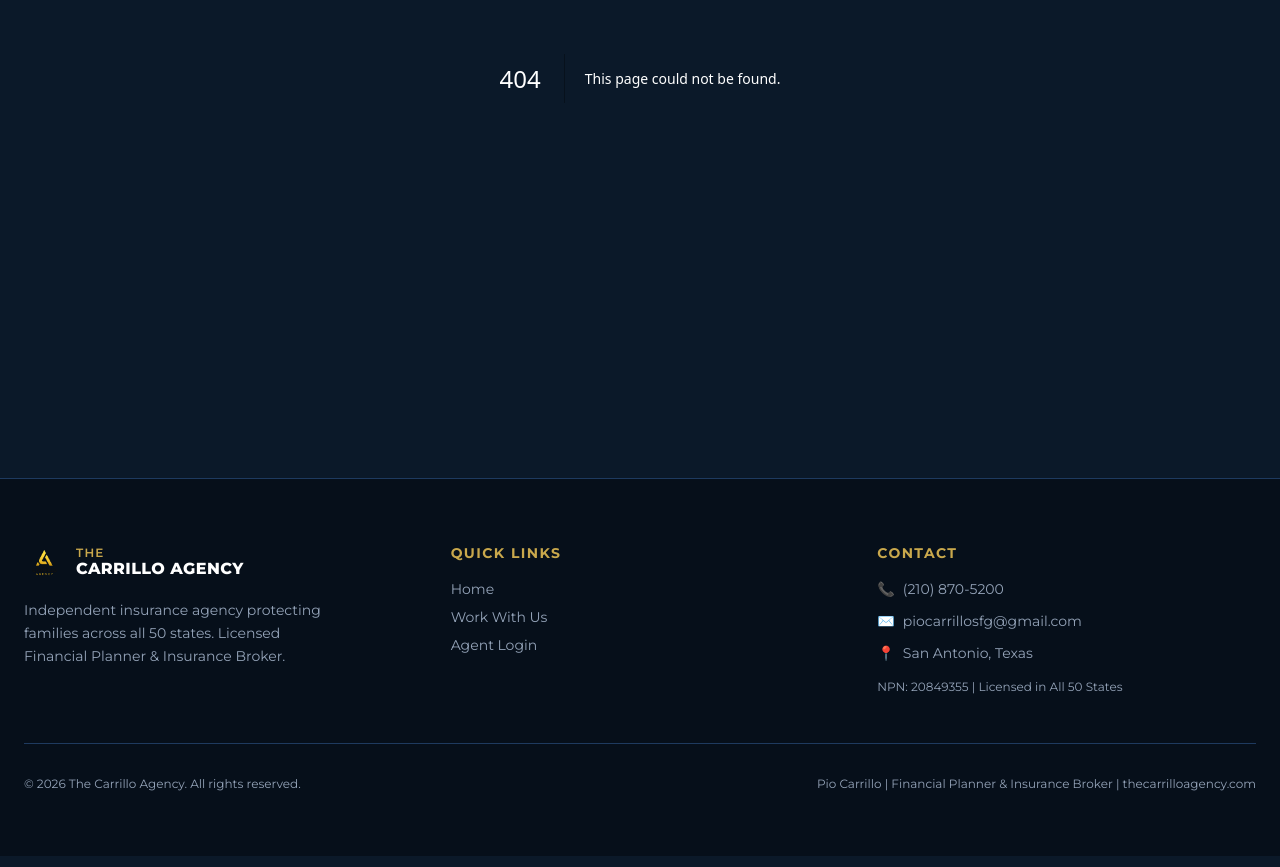
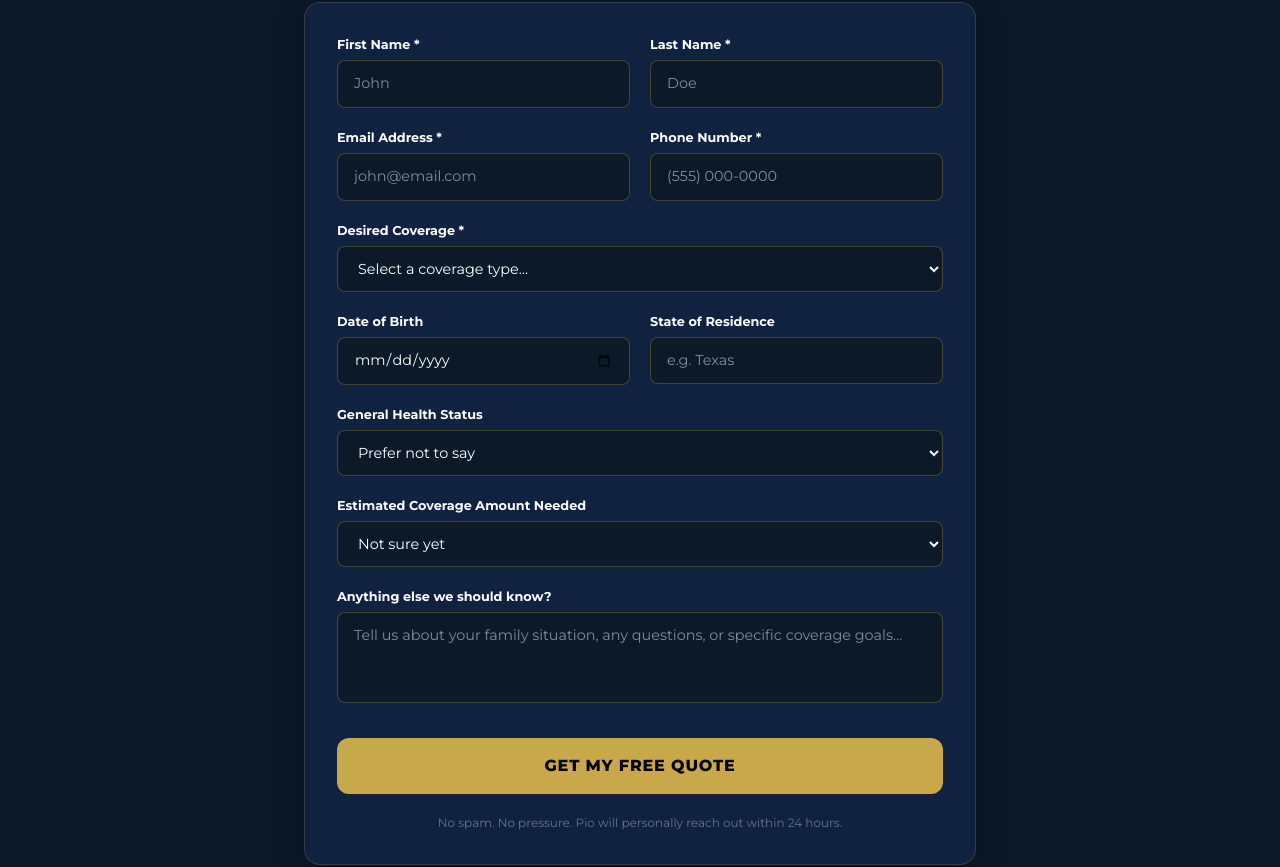
Before and after one commit to piocarrillo17/carrillo-agency-site, a Next.js app: page /quote in a window 1280 px wide. Before the commit this address had no page. Shown: the part 395-1262 px from the top of the page. Built offline with nearby package versions, Linux system fonts and the light colour scheme.

Commit message:
Add quote form, coverage pages, and site updates

```diff
--- a/app/join/page.tsx
+++ b/app/join/page.tsx
@@ -81,8 +81,8 @@ export default function Join() {
             </p>
             <h1 className="font-black leading-tight text-white mb-6"
               style={{ fontSize: "clamp(2.8rem, 6vw, 4.2rem)", fontWeight: 900, lineHeight: 1.1 }}>
-              Own Your Career<br />
-              <span style={{ color: yellow }}>with Symmetry<br />Financial Group.</span>
+              Join the<br />
+              <span style={{ color: yellow }}>Carrillo Agency.</span>
             </h1>
             <p className="mb-10 max-w-2xl leading-relaxed"
               style={{ fontSize: "1.1rem", fontWeight: 300, color: "rgba(255,255,255,0.82)" }}>
@@ -97,7 +97,7 @@ export default function Join() {
               <a href="tel:2108705200"
                 className="px-10 py-4 rounded-lg text-white text-center border-2 hover:bg-white hover:text-black transition-all"
                 style={{ borderColor: skyBlue, fontWeight: 700, fontSize: "0.9rem" }}>
-                Talk to Pio — (210) 870-5200
+                Talk to Pio
               </a>
             </div>
           </div>
@@ -348,14 +348,14 @@ export default function Join() {
           </div>
           <div className="relative rounded-2xl overflow-hidden" style={{ minHeight: "460px" }}>
             <img
-              src="https://images.unsplash.com/photo-1507003211169-0a1dd7228f2d?w=900&q=80"
-              alt="Young professional smiling with laptop"
+              src="https://images.unsplash.com/photo-1522071820081-009f0129c71c?w=900&q=80"
+              alt="Happy team working on laptops in modern office"
               className="w-full h-full object-cover"
             />
             <div className="absolute inset-0" style={{ background: "linear-gradient(180deg, transparent 40%, rgba(1,22,132,0.92) 100%)" }} />
             <div className="absolute bottom-0 left-0 right-0 p-8">
-              <p className="font-black text-white" style={{ fontSize: "1.5rem", fontWeight: 900 }}>Own Your Career.</p>
-              <p className="font-bold" style={{ color: yellow, fontSize: "1rem", fontWeight: 700 }}>Experience the Symmetry Difference.</p>
+              <p className="font-black text-white" style={{ fontSize: "1.5rem", fontWeight: 900 }}>Build Your Business.</p>
+              <p className="font-bold" style={{ color: yellow, fontSize: "1rem", fontWeight: 700 }}>The Carrillo Agency · Powered by Symmetry Financial Group</p>
             </div>
           </div>
         </div>
@@ -410,8 +410,11 @@ export default function Join() {
               Start Your Journey
             </p>
             <h2 className="font-black leading-tight mb-4" style={{ color: midnight, fontSize: "clamp(2rem, 4vw, 2.5rem)", fontWeight: 900 }}>
-              Apply to Join<br />The Carrillo Agency
+              Join the Carrillo Agency
             </h2>
+            <p className="font-black uppercase tracking-widest" style={{ color: royal, fontSize: "0.65rem", letterSpacing: "0.2em" }}>
+              Powered by Symmetry Financial Group
+            </p>
             <p style={{ color: "#4a5568", fontWeight: 300, fontSize: "1rem" }}>
               Fill out the form and Pio will personally reach out within 24 hours.
             </p>
--- a/app/page.tsx
+++ b/app/page.tsx
@@ -6,21 +6,25 @@ const services = [
     icon: "🛡️",
     title: "Life Insurance",
     desc: "Term and whole life policies that protect your family's future if the unexpected happens.",
+    href: "/coverage/life-insurance",
   },
   {
     icon: "🏠",
     title: "Mortgage Protection",
     desc: "Ensure your family keeps the home you've worked so hard for — no matter what.",
+    href: "/coverage/mortgage-protection",
   },
   {
     icon: "🕊️",
     title: "Final Expense",
     desc: "Affordable coverage that takes care of end-of-life costs so your loved ones don't have to.",
+    href: "/coverage/final-expense",
   },
   {
     icon: "💳",
     title: "Debt-Free Life",
     desc: "Strategic plans to eliminate debt and build lasting financial freedom for your family.",
+    href: "/coverage/debt-free-life",
   },
 ];
 
@@ -39,7 +43,7 @@ const carriers = [
 
 const stats = [
   { value: "All 50", label: "States Licensed" },
-  { value: "10+", label: "Carrier Partners" },
+  { value: "40+", label: "Carrier Partners" },
   { value: "100%", label: "Independent & Unbiased" },
   { value: "Free", label: "Consultations" },
 ];
@@ -49,7 +53,6 @@ export default function Home() {
     <main>
       {/* HERO */}
       <section className="relative min-h-[90vh] flex items-center overflow-hidden">
-        {/* Background image */}
         <div className="absolute inset-0 z-0">
           <img
             src="https://images.unsplash.com/photo-1529156069898-49953e39b3ac?w=1920&q=80"
@@ -64,23 +67,23 @@ export default function Home() {
           <div>
             <div className="inline-flex items-center gap-2 px-4 py-2 rounded-full text-xs font-semibold tracking-widest uppercase mb-6"
               style={{ background: "rgba(201,168,76,0.15)", border: "1px solid rgba(201,168,76,0.4)", color: "#C9A84C" }}>
-              San Antonio, Texas · Licensed in All 50 States
+              Licensed in All 50 States
             </div>
             <h1 className="text-5xl md:text-6xl font-extrabold leading-tight mb-6">
               Your Family Deserves{" "}
               <span style={{ color: "#C9A84C" }}>the Best Protection.</span>
             </h1>
             <p className="text-lg text-[#94A3B8] mb-10 max-w-lg leading-relaxed">
-              The Carrillo Agency is an independent insurance brokerage helping families protect what matters most — with unbiased advice from 10+ top-rated carriers.
+              The Carrillo Agency is an independent insurance brokerage helping families protect what matters most — with unbiased advice from 40+ top-rated carriers.
             </p>
             <div className="flex flex-col sm:flex-row gap-4">
-              <a href="tel:2108705200"
+              <Link href="/quote"
                 className="btn-gold px-8 py-4 rounded-xl text-base text-center">
-                📞 Call (210) 870-5200
-              </a>
-              <a href="mailto:piocarrillosfg@gmail.com?subject=Free Quote Request"
+                Get a Free Quote
+              </Link>
+              <a href="mailto:piocarrillosfg@gmail.com?subject=Coverage Question"
                 className="btn-outline px-8 py-4 rounded-xl text-base text-center">
-                Get a Free Quote
+                Contact Us
               </a>
             </div>
           </div>
@@ -100,7 +103,7 @@ export default function Home() {
       </section>
 
       {/* SERVICES */}
-      <section className="py-24 px-6" style={{ background: "#0B1929" }}>
+      <section id="services" className="py-24 px-6" style={{ background: "#0B1929" }}>
         <div className="max-w-7xl mx-auto">
           <div className="text-center mb-16">
             <p className="text-[#C9A84C] text-sm font-semibold tracking-widest uppercase mb-3">What We Offer</p>
@@ -110,26 +113,29 @@ export default function Home() {
             </p>
           </div>
           <div className="grid grid-cols-1 sm:grid-cols-2 lg:grid-cols-4 gap-6">
-            {services.map(({ icon, title, desc }) => (
-              <div key={title} className="card-navy rounded-2xl p-7">
+            {services.map(({ icon, title, desc, href }) => (
+              <Link key={title} href={href}
+                className="card-navy rounded-2xl p-7 block transition-all hover:-translate-y-1 hover:border-[#C9A84C] group"
+                style={{ border: "1px solid rgba(201,168,76,0.1)" }}>
                 <div className="text-4xl mb-5">{icon}</div>
-                <h3 className="text-lg font-bold mb-3">{title}</h3>
-                <p className="text-sm text-[#94A3B8] leading-relaxed">{desc}</p>
-              </div>
+                <h3 className="text-lg font-bold mb-3 group-hover:text-[#C9A84C] transition-colors">{title}</h3>
+                <p className="text-sm text-[#94A3B8] leading-relaxed mb-4">{desc}</p>
+                <span className="text-xs font-semibold tracking-wide" style={{ color: "#C9A84C" }}>Learn More →</span>
+              </Link>
             ))}
           </div>
         </div>
       </section>
 
-      {/* PHOTO STRIP — SFG mood: candid, diverse, professional */}
+      {/* FAMILY PHOTO STRIP */}
       <section className="py-16 px-6" style={{ background: "#F8FAFC" }}>
         <div className="max-w-7xl mx-auto">
           <div className="grid grid-cols-2 md:grid-cols-4 gap-4">
             {[
-              { src: "https://images.unsplash.com/photo-1600880292203-757bb62b4baf?w=600&q=80", alt: "Agent meeting with family at home" },
-              { src: "https://images.unsplash.com/photo-1573497019940-1c28c88b4f3e?w=600&q=80", alt: "Professional woman with documents" },
-              { src: "https://images.unsplash.com/photo-1581091226825-a6a2a5aee158?w=600&q=80", alt: "Person working from home on laptop" },
               { src: "https://images.unsplash.com/photo-1543342384-1f1350e27861?w=600&q=80", alt: "Happy family outdoors" },
+              { src: "https://images.unsplash.com/photo-1511895426328-dc8714191011?w=600&q=80", alt: "Family laughing together" },
+              { src: "https://images.unsplash.com/photo-1506863530036-1efeddceb993?w=600&q=80", alt: "Parents with young children" },
+              { src: "https://images.unsplash.com/photo-1581579438747-1dc8d17bbce4?w=600&q=80", alt: "Family portrait smiling" },
             ].map(({ src, alt }) => (
               <div key={alt} className="rounded-2xl overflow-hidden" style={{ aspectRatio: "4/3" }}>
                 <img src={src} alt={alt} className="w-full h-full object-cover hover:scale-105 transition-transform duration-500" />
@@ -139,7 +145,7 @@ export default function Home() {
         </div>
       </section>
 
-      {/* WHY US — light section */}
+      {/* WHY US */}
       <section className="py-24 px-6" style={{ background: "#F8FAFC" }}>
         <div className="max-w-7xl mx-auto grid md:grid-cols-2 gap-16 items-center">
           <div>
@@ -152,7 +158,7 @@ export default function Home() {
             </p>
             <div className="flex flex-col gap-4">
               {[
-                { icon: "✅", text: "Access to 10+ top-rated carriers" },
+                { icon: "✅", text: "Access to 40+ top-rated carriers" },
                 { icon: "✅", text: "Zero pressure, no sales quotas" },
                 { icon: "✅", text: "Licensed in all 50 states" },
                 { icon: "✅", text: "Personal service — you work directly with Pio" },
@@ -164,10 +170,10 @@ export default function Home() {
                 </div>
               ))}
             </div>
-            <a href="tel:2108705200" className="inline-block mt-10 px-8 py-4 rounded-xl font-bold text-black text-base"
+            <Link href="/quote" className="inline-block mt-10 px-8 py-4 rounded-xl font-bold text-black text-base"
               style={{ background: "#C9A84C" }}>
-              Talk to Pio Today
-            </a>
+              Get Your Free Quote
+            </Link>
           </div>
 
           {/* Meet Pio */}
@@ -185,8 +191,7 @@ export default function Home() {
             </div>
             <h3 className="text-2xl font-extrabold mb-1" style={{ color: "#0B1929" }}>Pio Carrillo</h3>
             <p className="font-semibold mb-1" style={{ color: "#C9A84C" }}>Financial Planner & Insurance Broker</p>
-            <p className="text-sm text-[#64748B] mb-1">NPN: 20849355</p>
-            <p className="text-sm text-[#64748B]">San Antonio, Texas</p>
+            <p className="text-sm text-[#64748B]">NPN: 20849355</p>
           </div>
         </div>
       </section>
@@ -198,7 +203,7 @@ export default function Home() {
             <p className="text-[#C9A84C] text-sm font-semibold tracking-widest uppercase mb-3">Our Carrier Network</p>
             <h2 className="text-4xl font-extrabold mb-4">Brokered With the Best</h2>
             <p className="text-[#94A3B8] max-w-lg mx-auto">
-              Access to the nation's most trusted insurance providers means more options and better rates for your family.
+              Access to 40+ of the nation's most trusted insurance providers means more options and better rates for your family.
             </p>
           </div>
           <div className="grid grid-cols-2 sm:grid-cols-3 md:grid-cols-5 gap-4">
@@ -225,10 +230,10 @@ export default function Home() {
             Get a free, no-pressure consultation today. We will find the right coverage at the right price — guaranteed.
           </p>
           <div className="flex flex-col sm:flex-row gap-4 justify-center">
-            <a href="tel:2108705200" className="btn-gold px-10 py-4 rounded-xl text-lg">
-              📞 Call Now
-            </a>
-            <a href="mailto:piocarrillosfg@gmail.com?subject=Free Quote Request" className="btn-outline px-10 py-4 rounded-xl text-lg">
+            <Link href="/quote" className="btn-gold px-10 py-4 rounded-xl text-lg">
+              Get a Free Quote
+            </Link>
+            <a href="mailto:piocarrillosfg@gmail.com?subject=Coverage Question" className="btn-outline px-10 py-4 rounded-xl text-lg">
               Email Us
             </a>
           </div>
--- /dev/null
+++ b/app/quote/page.tsx
@@ -0,0 +1,174 @@
+export default function QuotePage() {
+  return (
+    <main className="min-h-screen py-24 px-6" style={{ background: "#0B1929" }}>
+      <div className="max-w-2xl mx-auto">
+        <div className="text-center mb-12">
+          <p className="text-[#C9A84C] text-sm font-semibold tracking-widest uppercase mb-3">
+            No Pressure. No Obligation.
+          </p>
+          <h1 className="text-4xl md:text-5xl font-extrabold mb-4">
+            Get Your <span style={{ color: "#C9A84C" }}>Free Quote</span>
+          </h1>
+          <p className="text-[#94A3B8] text-lg max-w-md mx-auto">
+            Fill out the form below and Pio will reach out within 24 hours with personalized coverage options.
+          </p>
+        </div>
+
+        <form
+          action="mailto:piocarrillosfg@gmail.com"
+          method="GET"
+          encType="text/plain"
+          className="flex flex-col gap-5 rounded-2xl p-8"
+          style={{ background: "#112240", border: "1.5px solid rgba(201,168,76,0.2)", boxShadow: "0 4px 32px rgba(0,0,0,0.3)" }}
+        >
+          {/* Name */}
+          <div className="grid grid-cols-1 sm:grid-cols-2 gap-5">
+            {[
+              { label: "First Name", name: "First Name", placeholder: "John", type: "text" },
+              { label: "Last Name", name: "Last Name", placeholder: "Doe", type: "text" },
+            ].map(({ label, name, placeholder, type }) => (
+              <div key={name}>
+                <label className="block font-bold mb-1.5 text-white" style={{ fontSize: "0.8rem" }}>{label} *</label>
+                <input
+                  type={type}
+                  name={name}
+                  required
+                  placeholder={placeholder}
+                  className="w-full rounded-lg px-4 py-3 focus:outline-none focus:ring-2"
+                  style={{ background: "#0B1929", border: "1.5px solid rgba(201,168,76,0.3)", color: "#fff", fontSize: "0.9rem", fontFamily: "inherit" }}
+                />
+              </div>
+            ))}
+          </div>
+
+          {/* Contact */}
+          <div className="grid grid-cols-1 sm:grid-cols-2 gap-5">
+            <div>
+              <label className="block font-bold mb-1.5 text-white" style={{ fontSize: "0.8rem" }}>Email Address *</label>
+              <input
+                type="email"
+                name="Email"
+                required
+                placeholder="john@email.com"
+                className="w-full rounded-lg px-4 py-3 focus:outline-none"
+                style={{ background: "#0B1929", border: "1.5px solid rgba(201,168,76,0.3)", color: "#fff", fontSize: "0.9rem", fontFamily: "inherit" }}
+              />
+            </div>
+            <div>
+              <label className="block font-bold mb-1.5 text-white" style={{ fontSize: "0.8rem" }}>Phone Number *</label>
+              <input
+                type="tel"
+                name="Phone"
+                required
+                placeholder="(555) 000-0000"
+                className="w-full rounded-lg px-4 py-3 focus:outline-none"
+                style={{ background: "#0B1929", border: "1.5px solid rgba(201,168,76,0.3)", color: "#fff", fontSize: "0.9rem", fontFamily: "inherit" }}
+              />
+            </div>
+          </div>
+
+          {/* Coverage */}
+          <div>
+            <label className="block font-bold mb-1.5 text-white" style={{ fontSize: "0.8rem" }}>Desired Coverage *</label>
+            <select
+              name="Desired Coverage"
+              required
+              className="w-full rounded-lg px-4 py-3 focus:outline-none"
+              style={{ background: "#0B1929", border: "1.5px solid rgba(201,168,76,0.3)", color: "#fff", fontSize: "0.9rem", fontFamily: "inherit" }}
+            >
+              <option value="">Select a coverage type…</option>
+              <option>Mortgage Protection</option>
+              <option>Term Life Insurance</option>
+              <option>Whole Life Insurance</option>
+              <option>Final Expense</option>
+              <option>Indexed Universal Life (IUL)</option>
+              <option>Debt-Free Life</option>
+              <option>Annuity / Retirement Income</option>
+              <option>Not sure — I need guidance</option>
+            </select>
+          </div>
+
+          {/* Date of Birth */}
+          <div className="grid grid-cols-1 sm:grid-cols-2 gap-5">
+            <div>
+              <label className="block font-bold mb-1.5 text-white" style={{ fontSize: "0.8rem" }}>Date of Birth</label>
+              <input
+                type="date"
+                name="Date of Birth"
+                className="w-full rounded-lg px-4 py-3 focus:outline-none"
+                style={{ background: "#0B1929", border: "1.5px solid rgba(201,168,76,0.3)", color: "#fff", fontSize: "0.9rem", fontFamily: "inherit" }}
+              />
+            </div>
+            <div>
+              <label className="block font-bold mb-1.5 text-white" style={{ fontSize: "0.8rem" }}>State of Residence</label>
+              <input
+                type="text"
+                name="State"
+                placeholder="e.g. Texas"
+                className="w-full rounded-lg px-4 py-3 focus:outline-none"
+                style={{ background: "#0B1929", border: "1.5px solid rgba(201,168,76,0.3)", color: "#fff", fontSize: "0.9rem", fontFamily: "inherit" }}
+              />
+            </div>
+          </div>
+
+          {/* Health */}
+          <div>
+            <label className="block font-bold mb-1.5 text-white" style={{ fontSize: "0.8rem" }}>General Health Status</label>
+            <select
+              name="Health Status"
+              className="w-full rounded-lg px-4 py-3 focus:outline-none"
+              style={{ background: "#0B1929", border: "1.5px solid rgba(201,168,76,0.3)", color: "#fff", fontSize: "0.9rem", fontFamily: "inherit" }}
+            >
+              <option value="">Prefer not to say</option>
+              <option>Excellent — no major conditions</option>
+              <option>Good — minor conditions</option>
+              <option>Fair — managing a health condition</option>
+              <option>Poor — multiple conditions</option>
+            </select>
+          </div>
+
+          {/* Coverage Amount */}
+          <div>
+            <label className="block font-bold mb-1.5 text-white" style={{ fontSize: "0.8rem" }}>Estimated Coverage Amount Needed</label>
+            <select
+              name="Coverage Amount"
+              className="w-full rounded-lg px-4 py-3 focus:outline-none"
+              style={{ background: "#0B1929", border: "1.5px solid rgba(201,168,76,0.3)", color: "#fff", fontSize: "0.9rem", fontFamily: "inherit" }}
+            >
+              <option value="">Not sure yet</option>
+              <option>Under $50,000</option>
+              <option>$50,000 – $100,000</option>
+              <option>$100,000 – $250,000</option>
+              <option>$250,000 – $500,000</option>
+              <option>$500,000 – $1,000,000</option>
+              <option>$1,000,000+</option>
+            </select>
+          </div>
+
+          {/* Message */}
+          <div>
+            <label className="block font-bold mb-1.5 text-white" style={{ fontSize: "0.8rem" }}>Anything else we should know?</label>
+            <textarea
+              name="Message"
+              rows={3}
+              placeholder="Tell us about your family situation, any questions, or specific coverage goals…"
+              className="w-full rounded-lg px-4 py-3 focus:outline-none resize-none"
+              style={{ background: "#0B1929", border: "1.5px solid rgba(201,168,76,0.3)", color: "#fff", fontSize: "0.9rem", fontFamily: "inherit" }}
+            />
+          </div>
+
+          <button
+            type="submit"
+            className="w-full py-4 rounded-xl font-extrabold text-black mt-2 transition-all hover:opacity-90"
+            style={{ background: "#C9A84C", fontSize: "1rem", letterSpacing: "0.05em" }}
+          >
+            GET MY FREE QUOTE
+          </button>
+          <p className="text-center text-[#64748B]" style={{ fontSize: "0.75rem" }}>
+            No spam. No pressure. Pio will personally reach out within 24 hours.
+          </p>
+        </form>
+      </div>
+    </main>
+  );
+}
```
Also changed, not shown: .claude/launch.json.
